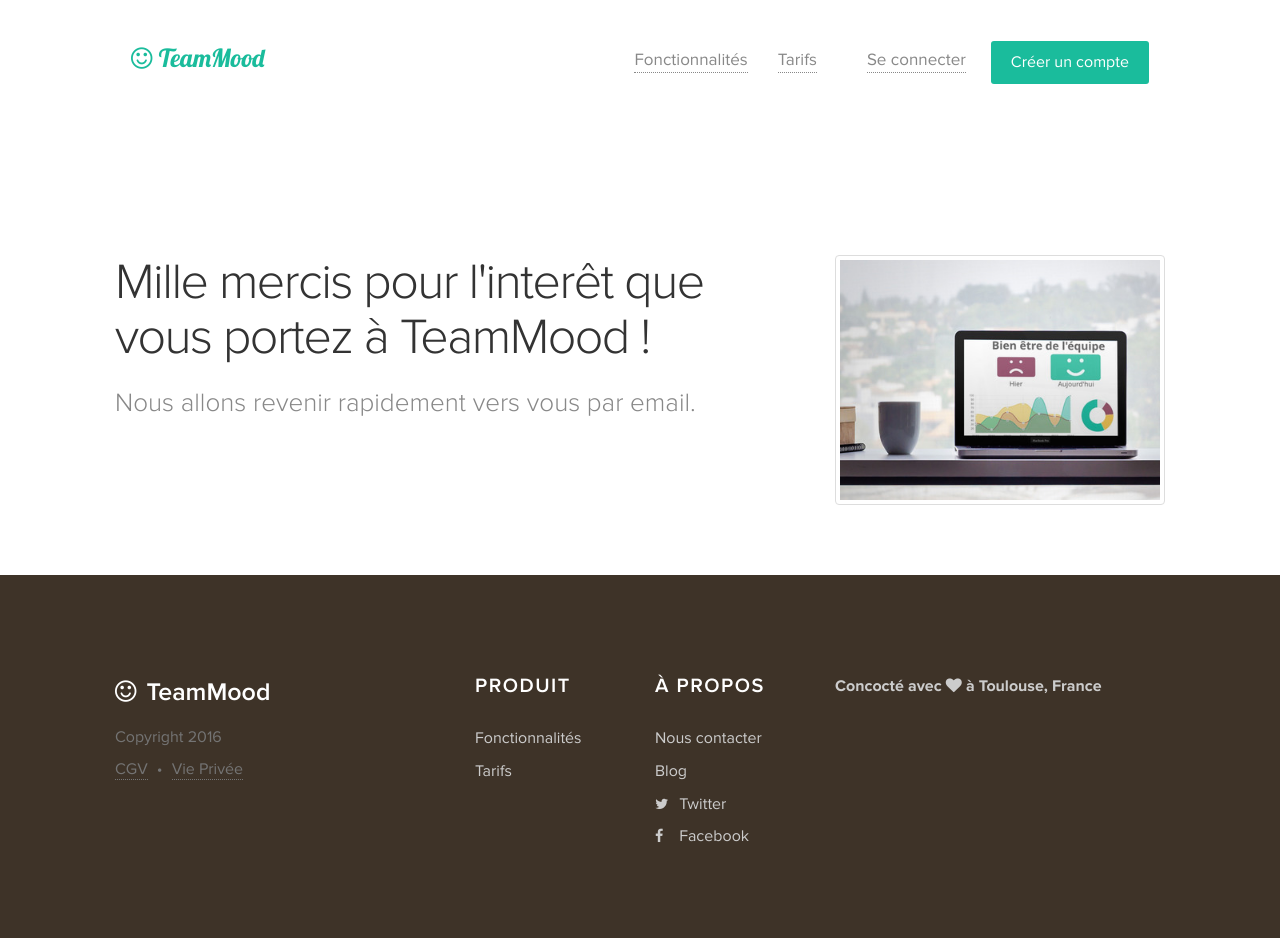
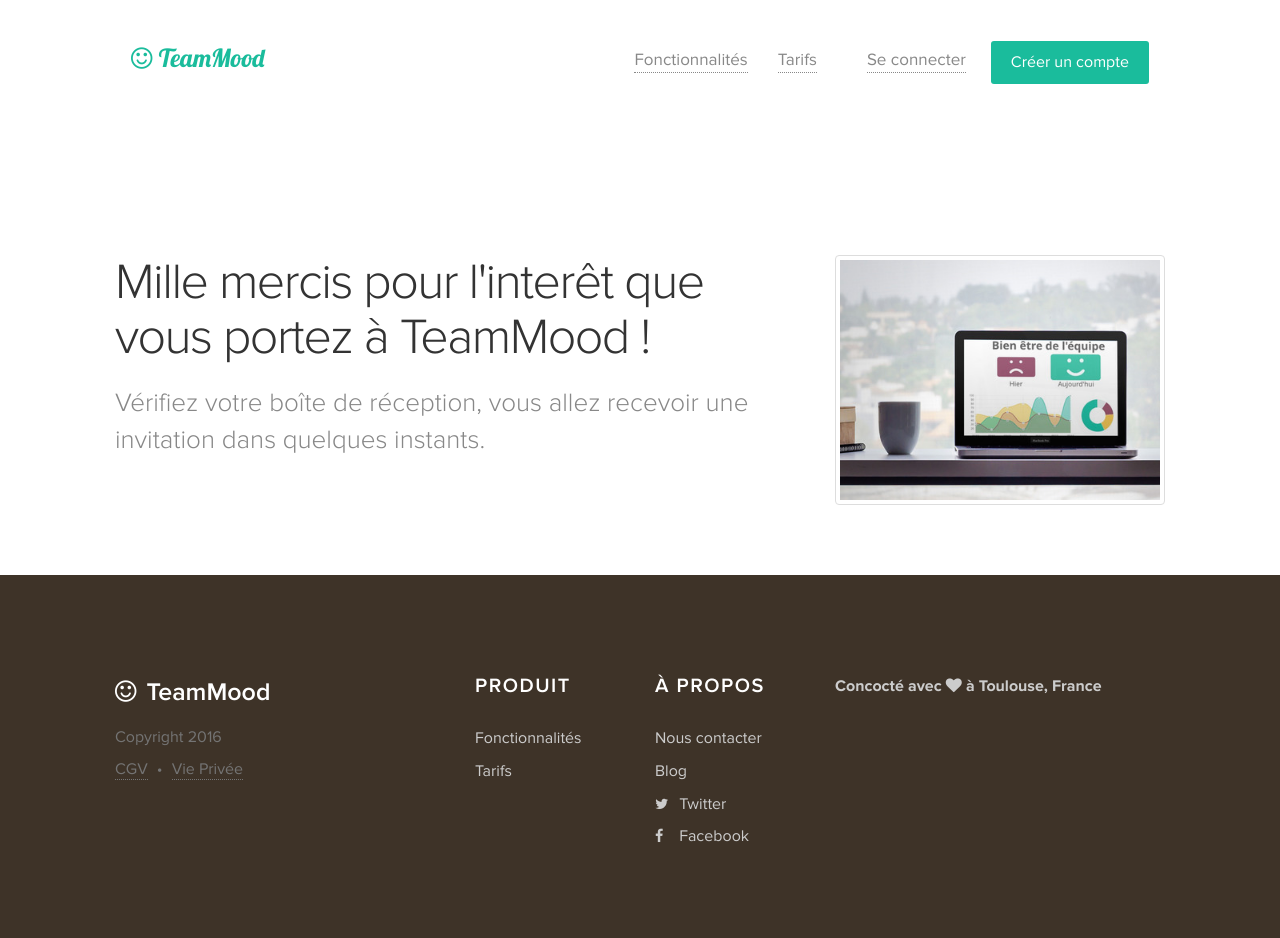
Before and after one commit to TeamMood/landing-page, a Jekyll site: the page built from fr/thankyou/index.html, in a window 1280 px wide. Built offline with Jekyll 4.4.1, drawn with Linux system fonts in a browser that asks for light colours; nearby versions of some CDN libraries; a script that is not in the unit is left out; comment, search, counter and statistics services are not loaded.

Commit message:
Thank you page update.

```diff
--- a/en/thankyou/index.html
+++ b/en/thankyou/index.html
@@ -18,7 +18,7 @@
             <div class="col-md-8">
                 <h1>Many thanks for your interest!</h1>
                 <div class="hidden-xs">
-                    <div class="subtitle">We'll get back to you quickly by email.</div>
+                    <div class="subtitle">Check your inbox, you'll receive an invite shortly.</div>
                 </div>
             </div>
             <div class="col-md-4">
--- a/fr/thankyou/index.html
+++ b/fr/thankyou/index.html
@@ -18,7 +18,7 @@
             <div class="col-md-8">
                 <h1>Mille mercis pour l'interêt que vous portez à TeamMood !</h1>
                 <div class="hidden-xs">
-                    <div class="subtitle">Nous allons revenir rapidement vers vous par email.</div>
+                    <div class="subtitle">Vérifiez votre boîte de réception, vous allez recevoir une invitation dans quelques instants.</div>
                 </div>
             </div>
             <div class="col-md-4">
```
